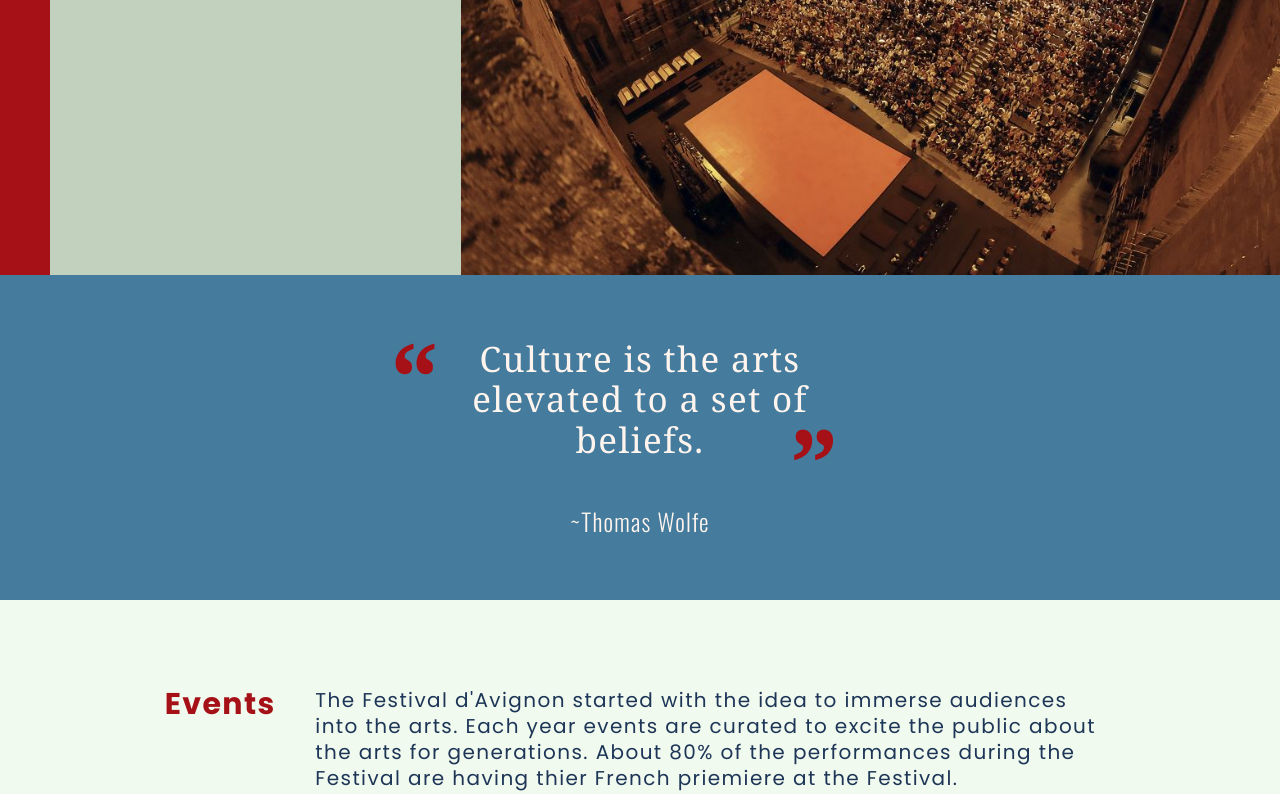
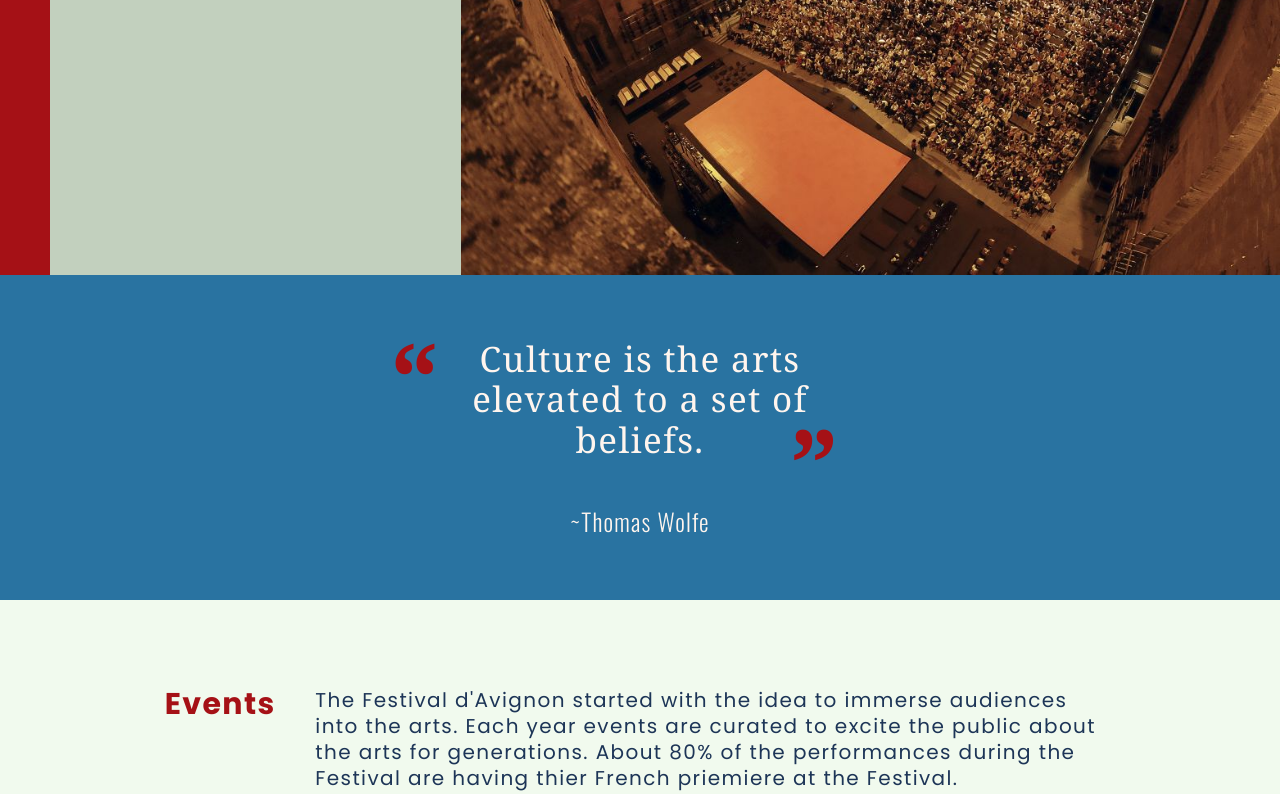
Before and after one commit to AndreaPrati98/Polimi--Hypermedia---project, a Nuxt app: page / in a window 1280 px wide. Shown: the part 417-1211 px from the top of the page. Built offline with nearby package versions, Linux system fonts and the light colour scheme; a web font is replaced by a local one.

Commit message:
again accessibility

```diff
--- a/assets/style/styleVariable.css
+++ b/assets/style/styleVariable.css
@@ -7,7 +7,7 @@
     --palette-green: #f1faee;
     --palette-green-dark: #c2d0be;
     --palette-light-cyan: #a8dadc;
-    --palette-soft-blue: #457b9d;
+    --palette-soft-blue: #2973a1;
     --palette-blue: #1d3557;
 
     --text-color-dark: black;
--- a/nuxt.config.js
+++ b/nuxt.config.js
@@ -58,8 +58,8 @@ export default {
   // Axios module configuration: https://go.nuxtjs.dev/config-axios
   axios: {
     // Workaround to avoid enforcing hard-coded localhost:3000: https://github.com/nuxt-community/axios-module/issues/308
-    // baseURL: 'http://localhost:3000'
-    baseURL: 'https://polimi-hypermedia-new-wave.herokuapp.com'
+    baseURL: 'http://localhost:3000'
+    // baseURL: 'httsps://polimi-hypermedia-new-wave.herokuapp.com'
   },
 
   // Build Configuration: https://go.nuxtjs.dev/config-build
```
